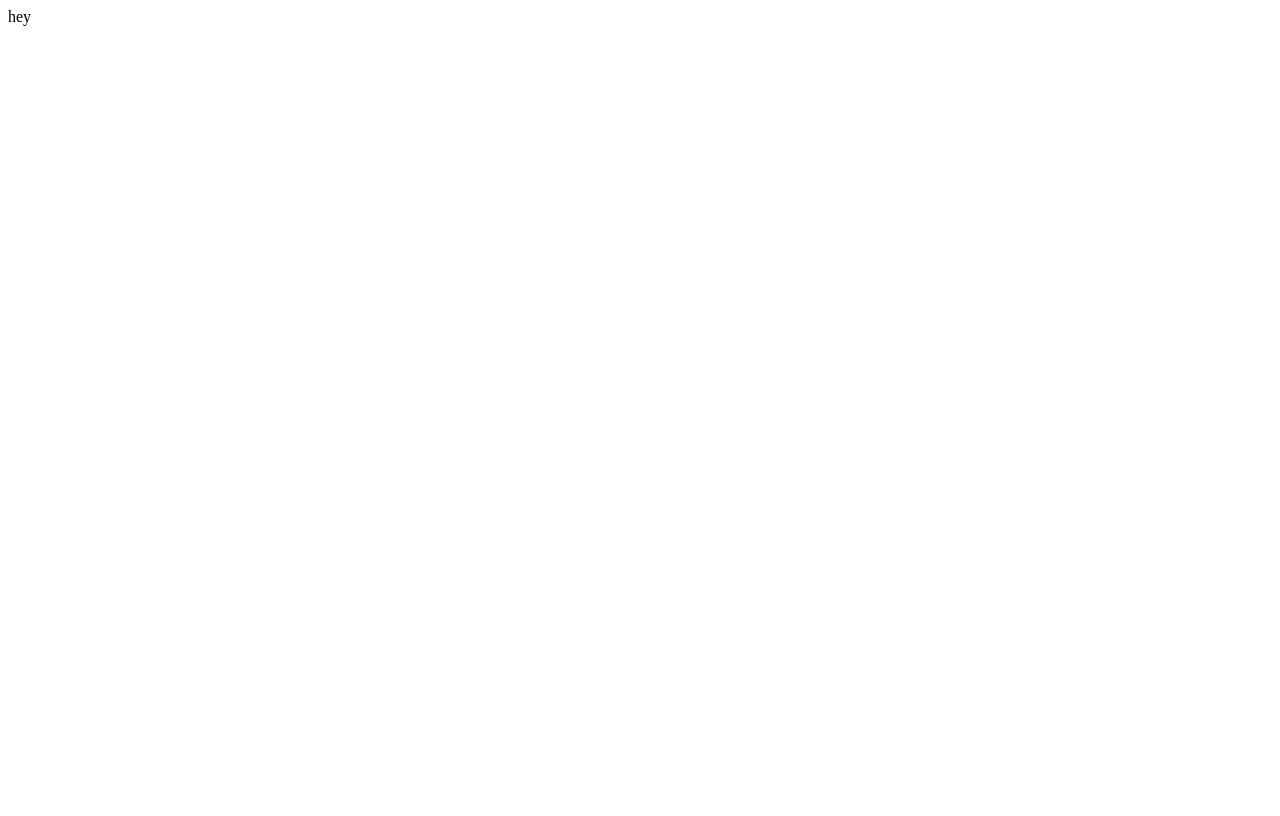
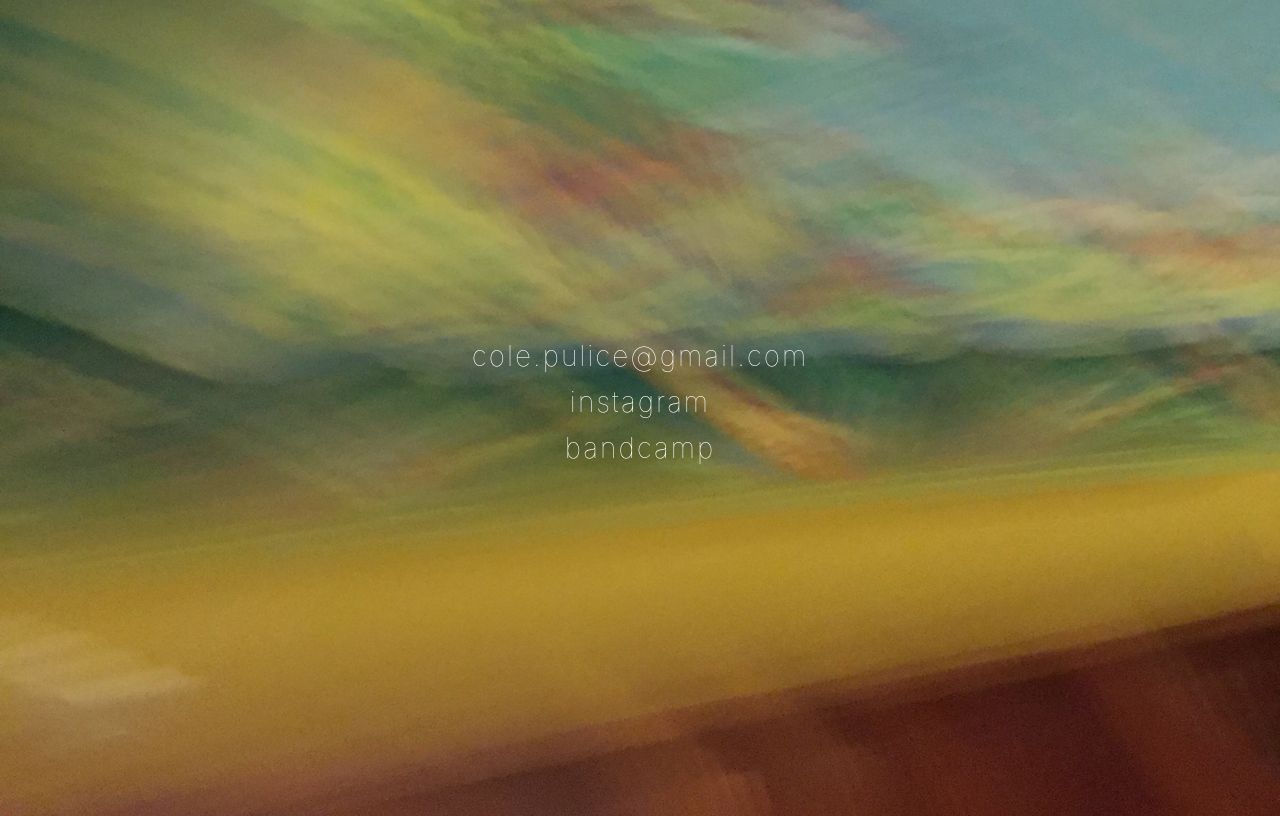
Before and after one commit to puli0005/colepulice.com, a website: page index.html in a window 1280 px wide. Drawn offline with Linux system fonts and the light colour scheme.

Commit message:
background image centered text

```diff
--- a/index.html
+++ b/index.html
@@ -5,7 +5,55 @@
     <meta name="viewport" content="width=device-width, initial-scale=1.0" />
     <title>cole pulice</title>
   </head>
+
+  <style>
+    html {
+      font-family: -apple-system, BlinkMacSystemFont, 'Segoe UI', Roboto, Oxygen,
+        Ubuntu, Cantarell, 'Open Sans', 'Helvetica Neue', sans-serif;
+    }
+
+    body {
+      background-image: url('./images/gloam-photo.JPG');
+      background-position: bottom;
+      background-size: cover;
+      background-repeat: no-repeat;
+      display: flex;
+      align-items: center;
+      justify-content: center;
+      text-align: center;
+      height: 100vh;
+    }
+
+    a {
+      letter-spacing: 2px;
+      color: white;
+      text-decoration: none;
+      font-weight: 100;
+      display: block;
+      font-size: 28px;
+      margin-bottom: 12px;
+    }
+  </style>
+
   <body>
-    hey
+    <p>
+      <a href="mailto:cole.pulice@gmail.com" target="__blank" rel="noreferrer">
+        cole.pulice@gmail.com
+      </a>
+      <a
+        href="https://www.instagram.com/cole.pulice/"
+        target="__blank"
+        rel="noreferrer"
+      >
+        instagram
+      </a>
+      <a
+        href="https://moonglyph.bandcamp.com/album/gloam"
+        target="__blank"
+        rel="noreferrer"
+      >
+        bandcamp
+      </a>
+    </p>
   </body>
 </html>
```
Also changed, not shown: images/gloam-photo.JPG (added).
